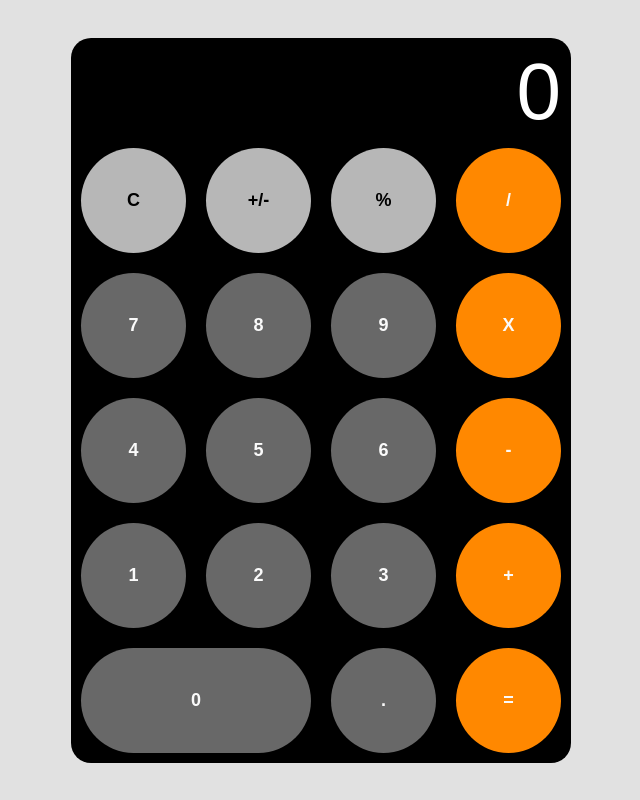
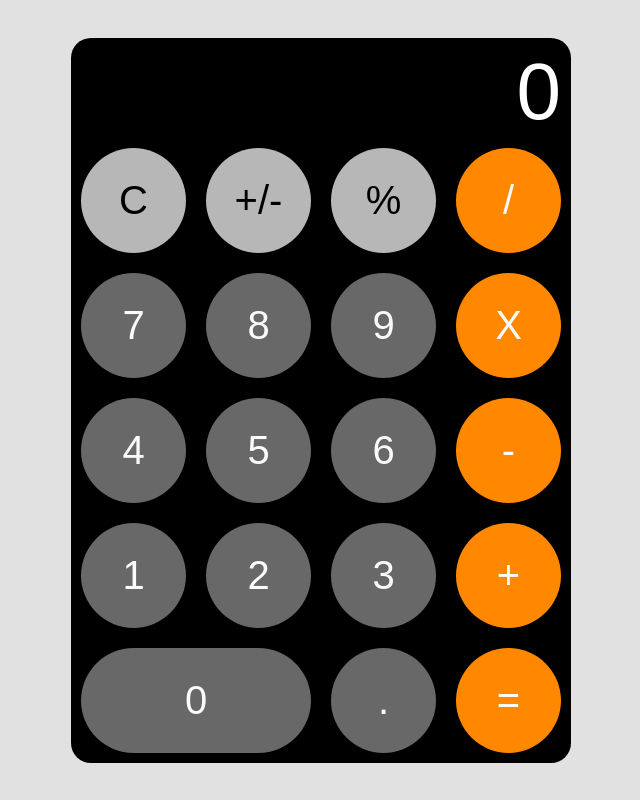
Before and after one commit to tman2747/Calculator.js, a plain HTML site: page index.html in a window 1280 px wide. Shown: the whole page, without its empty margins (319-959 px from the left). Drawn offline with Linux system fonts and the light colour scheme.

Commit message:
change text and font

```diff
--- a/styles.css
+++ b/styles.css
@@ -40,8 +40,7 @@ body {
     border-radius: 100px;
     border: 0px, solid, rgb(255, 0, 217);
     margin: 10px 10px;
-    font-size: large;
-    font-weight: 600;
+    font-size: 40px;
 }
 
 .defaultButton.buttonNumber {
@@ -76,6 +75,7 @@ body {
     border-top-right-radius: 20px;
     padding:0 10px 0 0;
     flex: 0 1 auto;
+    overflow: hidden;
    /* does not currently handle overflow numbers */
 
 }
```
